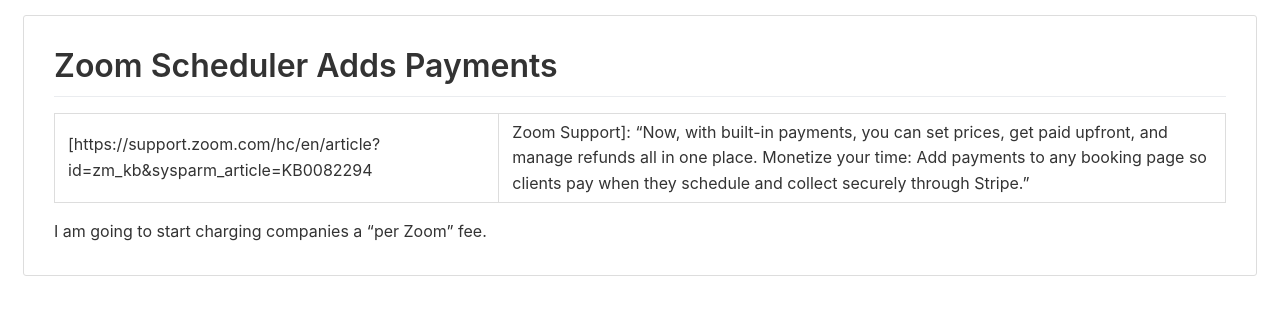
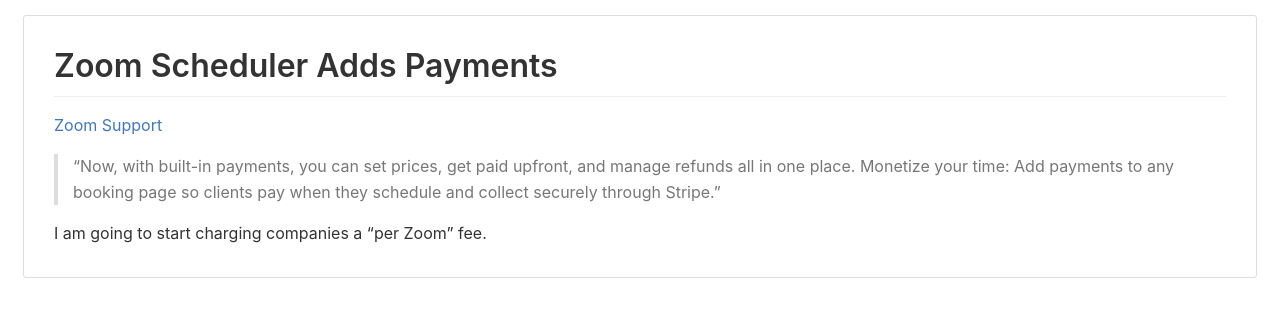
Before and after one commit to cancelself/cancelself.github.io, a Jekyll site: the page built from _posts/2025-11-13-zoom-per-meeting-pricing.md, in a window 1280 px wide. Shown: the top 317 px of the page. Built offline with Jekyll 4.4.1, drawn with Linux system fonts in a browser that asks for light colours.

Commit message:
Format link and quote using markdown syntax

```diff
--- a/_posts/2025-11-13-zoom-per-meeting-pricing.md
+++ b/_posts/2025-11-13-zoom-per-meeting-pricing.md
@@ -7,6 +7,8 @@ categories: [technology, business]
 
 # Zoom Scheduler Adds Payments
 
-[https://support.zoom.com/hc/en/article?id=zm_kb&sysparm_article=KB0082294 | Zoom Support]: "Now, with built-in payments, you can set prices, get paid upfront, and manage refunds all in one place. Monetize your time: Add payments to any booking page so clients pay when they schedule and collect securely through Stripe."
+[Zoom Support](https://support.zoom.com/hc/en/article?id=zm_kb&sysparm_article=KB0082294)
+
+> "Now, with built-in payments, you can set prices, get paid upfront, and manage refunds all in one place. Monetize your time: Add payments to any booking page so clients pay when they schedule and collect securely through Stripe."
 
 I am going to start charging companies a "per Zoom" fee.
```
